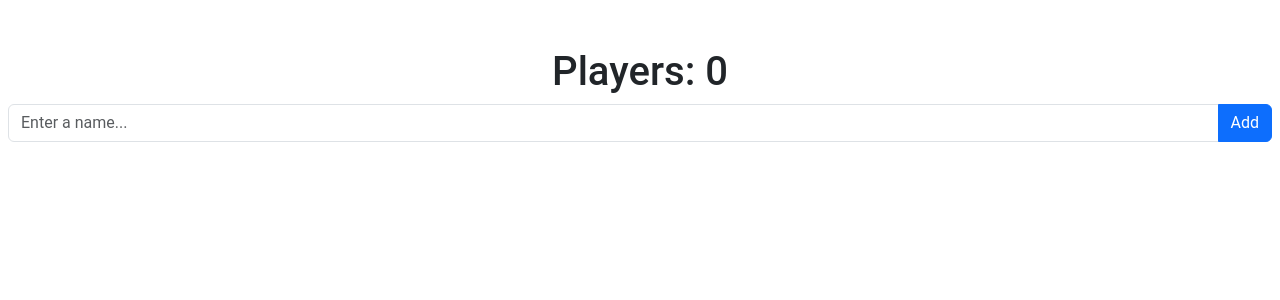
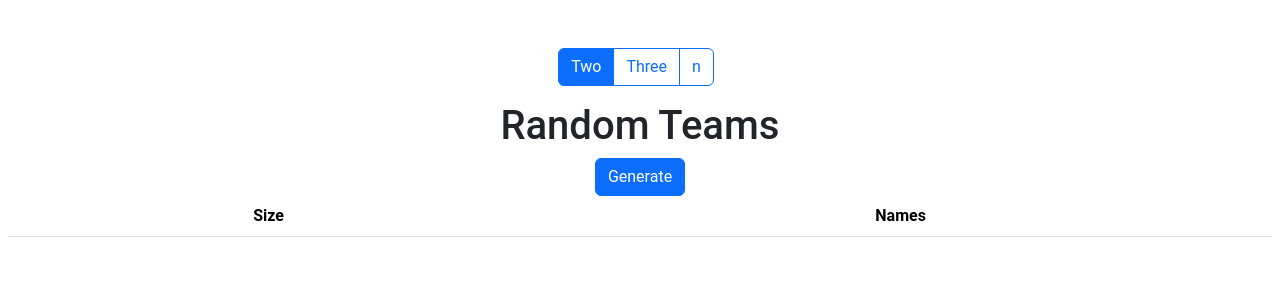
Before and after one commit to 3Int/vb, an Angular app: page / in a window 1280 px wide. Shown: the top 300 px of the page. Built offline with nearby package versions, Linux system fonts and the light colour scheme.

Commit message:
refactor: basic screen

```diff
--- a/src/app/app.component.html
+++ b/src/app/app.component.html
@@ -1,5 +1,5 @@
 <main class="main">
-<app-screen-edit [players]="players"></app-screen-edit>
+<app-screen-basic [players]="players"></app-screen-basic>
 </main>
 
 <router-outlet />
--- a/src/app/screen-basic/screen-basic.component.html
+++ b/src/app/screen-basic/screen-basic.component.html
@@ -1,5 +1,4 @@
-  <div class="row justify-content-md-center">
-    <h1>Please select the number of teams:</h1>
+  <div class="justify-content-md-center">
     <div class="btn-toolbar mb-3 col justify-content-center" role="toolbar">
     <div class="btn-group me-2" id="numTeamsSelector" role="group"
       value="2">
@@ -17,25 +16,13 @@
       <input type="number" pattern="\d*" [(ngModel)]="nTeamsValue" id="nTeamsField" class="form-control" >
     </div>
   </div>
+    <h1>Random Teams</h1>
 
   <form>
-    <div class="container">
-    <label for="playerNames">Names</label>
-    <textarea [(ngModel)]="playerNamesValue"
-      class="form-control mb-3"
-      rows="18"
-      cols="30"
-      style="text-align: left;"
-      name="playerNames"
-      #playerNames
-      id="playerNames"
-      ></textarea>
-    </div>
-  <button type="button" (click)="onButtonGenerate(playerNames.value)" class="btn btn-primary">Generate</button>
+  <button type="button" (click)="onButtonGenerate()" class="btn btn-primary">Generate</button>
   </form>
 
   <table class="table table-striped custom-table">
-  <caption *ngIf="duplicateNames.length >0">Removed: {{ duplicateNames }}</caption>
     <thead>
       <tr>
         <th scope="col">Size</th>
--- a/src/app/screen-basic/screen-basic.component.ts
+++ b/src/app/screen-basic/screen-basic.component.ts
@@ -5,6 +5,7 @@ import { RouterOutlet, ActivatedRoute } from '@angular/router';
 import { NgbModule } from '@ng-bootstrap/ng-bootstrap';
 import { CommonModule } from '@angular/common';
 import { Player } from '../model';
+import { iter } from '../util';
 
 @Component({
   selector: 'app-screen-basic',
@@ -14,46 +15,31 @@ import { Player } from '../model';
 })
 export class ScreenBasicComponent {
   @Input() players!: Player[];
-  playerNamesValue = "";
   numTeamsSelectorValue = "2";
   numTeamsSelected = 2;
   nTeamsValue = "4";
   teamsArray: string[][] = [];
-  duplicateNames: string[] = [];
 
-  onButtonGenerate(textinput: string): void{
+  onButtonGenerate(): void{
     if(this.numTeamsSelectorValue === 'n'){
       this.numTeamsSelected  = Number(this.nTeamsValue);
     }
     else{
       this.numTeamsSelected = Number(this.numTeamsSelectorValue);
     }
-    let nameslist = this.playerNamesValue
-        .split('\n')
-        .map(function(str){return str.trim();})
-        .filter(function(str){return str}); // boolean interpretation is same as non-empty
-    // remove duplicates by using a Set
-    let namesset = new Set(nameslist);
-    let names = [...namesset];
-
 
     let teams = Array.from({ length: this.numTeamsSelected }, () => []);
+    // clone array here
+    let localPlayers: Player[] = Object.assign([],this.players);
 
-    let nameslen = names.length;
-    function* iter(list: any[]){
-        let index = 0;
-        while(true){
-            yield list[index % list.length];
-            index++;
-        }
-    }
+    let nameslen = localPlayers.length;
     let iterator = iter(teams);
     for(let i =0; i < nameslen; i++){
-        let index = Math.floor(Math.random()* names.length);
-        let n = names[index];
-        names.splice(index,1);
+        let index = Math.floor(Math.random()* localPlayers.length);
+        let n = localPlayers[index];
+        localPlayers.splice(index,1);
         let team = iterator.next().value;
-        team.push(n);
+        team.push(n.name);
 
     }
     this.teamsArray = teams;
--- /dev/null
+++ b/src/app/util.ts
@@ -0,0 +1,7 @@
+export function* iter(list: any[]){
+    let index = 0;
+    while(true){
+        yield list[index % list.length];
+        index++;
+    }
+}
```
Lines whose indentation alone changed are shown as unchanged.
